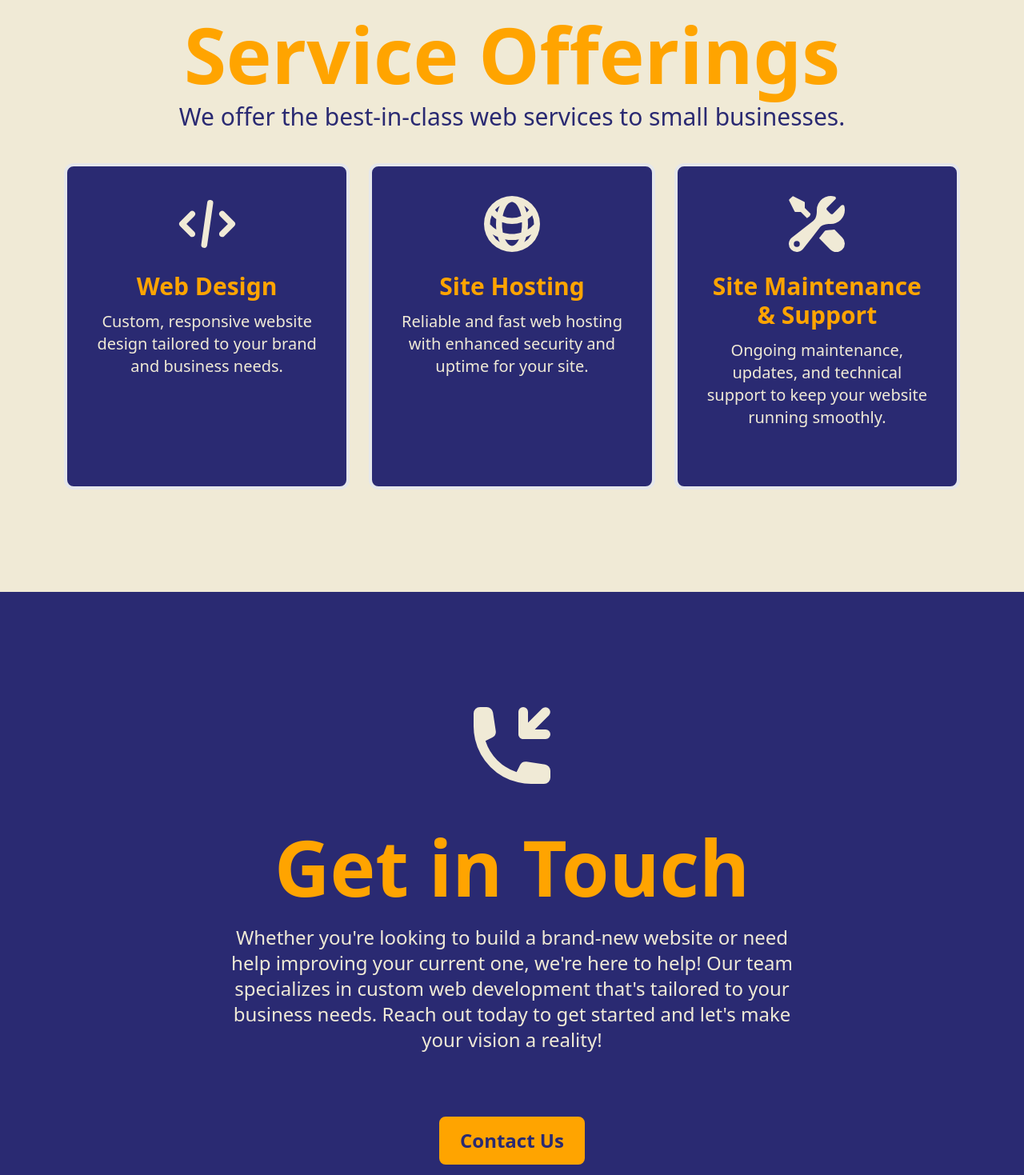
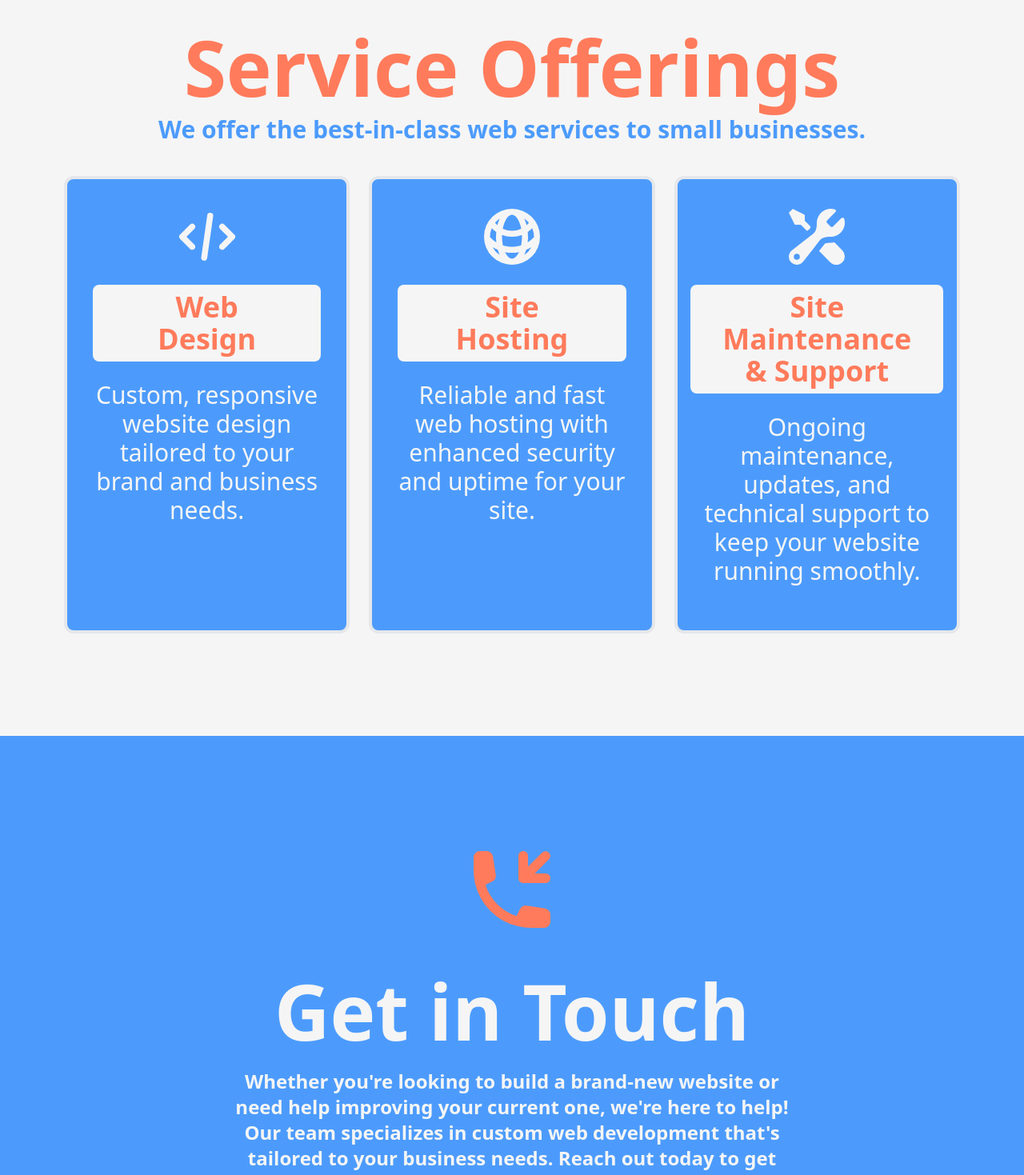
Before and after one commit to drethedevjs/web-dev-services, a Next.js app: page / in a window 1280 px wide. Shown: the part 820-2289 px from the top of the page at 80% size. Built offline with nearby package versions, Linux system fonts and the light colour scheme.

Commit message:
Updated branding.

```diff
--- a/src/app/about/page.tsx
+++ b/src/app/about/page.tsx
@@ -1,6 +1,6 @@
 export default function About() {
   return (
-    <div className="about-container">
+    <div className="wds-container page about">
       <h1>About</h1>
       <p>Hi, I'm Andre, a full-stack developer with over 6 years of experience helping businesses build and maintain their websites and applications. Whether you’re a small business just starting out or a larger company looking to improve your online presence, I'm here to help you create a digital experience that works for you.</p>
       <p>I specialize in everything from the initial design and development of websites to their ongoing maintenance and updates. My goal is to make sure your website is not only visually appealing but also fast, secure, and easy to use.</p>
--- a/src/app/globals.css
+++ b/src/app/globals.css
@@ -52,7 +52,7 @@ nav > ul.nav-links > li {
   }
 
   p {
-    @apply mt-5 md:text-2xl text-xl text-secondary;
+    @apply mt-5 md:text-2xl text-xl text-secondary bg-eggshell px-10 py-2 rounded-xl;
   }
 }
 
@@ -67,8 +67,8 @@ nav > ul.nav-links > li {
     @apply md:text-8xl text-6xl text-secondary text-center mb-3 font-bold;
   }
 
-  p {
-    @apply md:text-3xl text-xl text-primary text-center mb-10;
+  p.service-subtitle {
+    @apply md:text-3xl text-xl text-primary text-center mb-10 font-semibold;
   }
 }
 
@@ -76,20 +76,16 @@ nav > ul.nav-links > li {
   @apply grid md:grid-cols-3 grid-cols-1 md:gap-6 gap-3;
 
   h3 {
-    @apply text-3xl;
+    @apply text-2xl bg-eggshell rounded-lg px-10 py-2 md:text-4xl font-semibold mt-5 text-secondary;
   }
 
   p.description {
-    @apply text-xl text-eggshell;
+    @apply text-3xl text-eggshell mt-6 mb-6;
   }
 }
 
 .service-offering {
   @apply md:p-8 p-5 border-4 hover:border-secondary bg-primary rounded-xl flex flex-col items-center text-center;
-
-  h3 {
-    @apply md:text-3xl text-2xl font-semibold mt-5 text-secondary;
-  }
 
   p {
     @apply mt-3 text-xl;
@@ -100,28 +96,30 @@ nav > ul.nav-links > li {
   @apply bg-primary py-32 px-20 flex flex-col text-center items-center;
 
   h2 {
-    @apply md:text-8xl text-6xl text-secondary text-center mb-3 font-bold;
+    @apply md:text-8xl text-6xl text-eggshell text-center mb-3 font-bold;
   }
 
   p {
-    @apply mt-3 text-2xl lg:px-52 px-0;
+    @apply mt-3 text-2xl lg:px-52 px-0 font-semibold;
   }
 }
 
 .cta-btn {
-  @apply mt-20 py-3 px-6 bg-secondary text-primary border-2 border-secondary hover:bg-transparent hover:text-eggshell rounded-lg font-semibold text-2xl transition-colors;
+  @apply mt-20 py-3 px-6 bg-secondary text-eggshell border-2 border-secondary hover:bg-eggshell hover:text-secondary rounded-lg font-semibold text-2xl transition-colors;
 }
 
-.about-container {
-  @apply container mx-auto lg:px-52 px-10;
-
+.page {
   h1 {
     @apply md:text-8xl text-5xl mb-10 mt-10 md:mt-0 md:text-right;
   }
 
   p {
-    @apply text-2xl mb-5 leading-9;
+    @apply text-3xl mb-5 leading-10;
   }
+}
+
+.wds-container {
+  @apply container mx-auto lg:px-52 px-10
 }
 
 footer {
--- a/src/app/page.tsx
+++ b/src/app/page.tsx
@@ -1,7 +1,6 @@
 import CallToAction from "@/components/CallToAction";
 import Hero from "@/components/Hero";
 import Services from "@/components/Services";
-import { PhoneArrowDownLeftIcon } from "@heroicons/react/16/solid";
 
 export default function Home() {
   return (
@@ -10,7 +9,7 @@ export default function Home() {
       <Services />
       <CallToAction
         title="Get in Touch"
-        icon={PhoneArrowDownLeftIcon}
+        icon="phone"
         buttonText="Contact Us"
         />
     </>
--- a/src/components/CallToAction.tsx
+++ b/src/components/CallToAction.tsx
@@ -1,9 +1,17 @@
+'use client'
+import ICallToActionProps from "@/interfaces/ICallToAction";
+import { PhoneArrowDownLeftIcon } from "@heroicons/react/16/solid";
+import { useRouter } from "next/navigation";
 
-export default function CallToAction({ title, icon, buttonText }: {title: string; buttonText:string; icon: React.ForwardRefExoticComponent<React.PropsWithoutRef<React.SVGProps<SVGSVGElement>>>;}) {
-  const HeroIcon = icon;
+export default function CallToAction({ title, icon, buttonText }: ICallToActionProps) {
+  const HeroIcon = {
+    "phone" : PhoneArrowDownLeftIcon
+  }[icon]
+
+  const router = useRouter();
   return (
     <div className="contact-call-to-action">
-      <HeroIcon className="size-32 rotate-0 hover:-rotate-6 transition-transform mb-10" />
+      <HeroIcon className="size-32 rotate-0 hover:-rotate-6 transition-transform mb-10 text-secondary" />
       <h2>{title}</h2>
       <p>
         Whether you're looking to build a brand-new website or need help improving
@@ -11,7 +19,7 @@ export default function CallToAction({ title, icon, buttonText }: {title: string
         development that's tailored to your business needs. Reach out today to get
         started and let's make your vision a reality!
       </p>
-      <button className="cta-btn">{ buttonText }</button>
+      <button className="cta-btn" onClick={() => router.push("/")}>{ buttonText }</button>
     </div>
   )
 }
--- a/src/components/Hero.tsx
+++ b/src/components/Hero.tsx
@@ -5,7 +5,7 @@ export default function Hero() {
     <div className="hero-section">
         <ComputerDesktopIcon className="computer-desktop-icon" />
       <h1>Web Development Services</h1>
-      <p>Building Custom Web Applications for Small Businesses</p>
+      <p className="font-semibold">Building Custom Web Applications for Small Businesses</p>
     </div>
   )
 }
--- a/src/components/Services.tsx
+++ b/src/components/Services.tsx
@@ -5,7 +5,7 @@ export default function Services() {
     <section>
       <div className="service-pane">
         <h2>Service Offerings</h2>
-        <p>We offer the best-in-class web services to small businesses.</p>
+        <p className="service-subtitle">We offer the best-in-class web services to small businesses.</p>
         <div className="offerings">
           {
             services.map(s => {
--- /dev/null
+++ b/src/interfaces/ICallToAction.ts
@@ -0,0 +1,5 @@
+export default interface ICallToActionProps {
+  title: string;
+  buttonText: string;
+  icon: "phone";
+}
--- a/tailwind.config.ts
+++ b/tailwind.config.ts
@@ -11,9 +11,10 @@ export default {
       colors: {
         background: "var(--background)",
         foreground: "var(--foreground)",
-        primary: "#2a2a72",
-        secondary: "#FFA400",
-        eggshell: "#F0EAD6"
+        dark: "#333333",
+        primary: "#4C9BFC",
+        secondary: "#FF7B5B",
+        eggshell: "#F5F5F5", // "#F0EAD6"
       },
     },
   },
```
